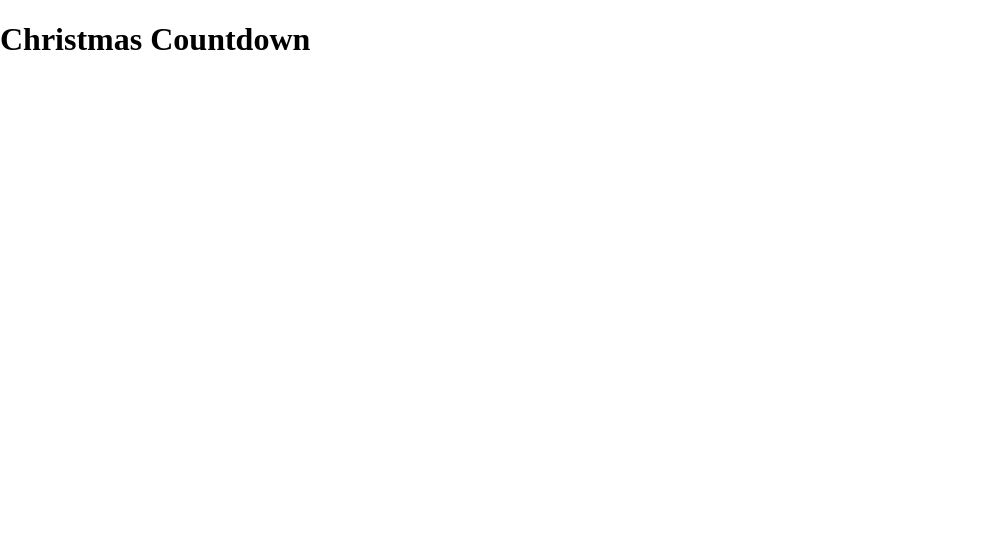
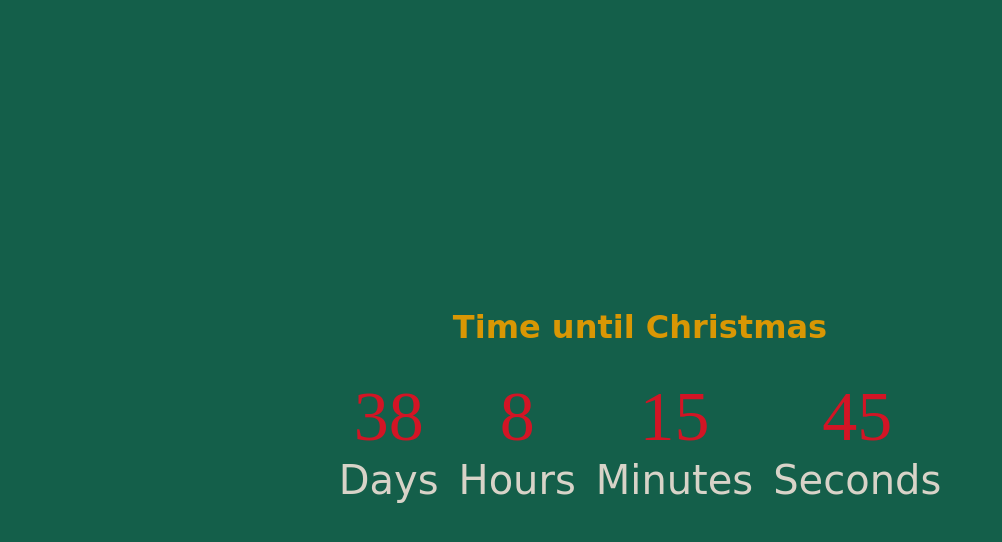
Before and after one commit to nickminor/ChristmasCounter, a plain HTML site: page index.html in a window 1280 px wide. Shown: the whole page, without its empty margins (0-1002 px from the left). Drawn offline with Linux system fonts and the light colour scheme; a web font is replaced by a local one.

Commit message:
html & css complete

```diff
--- a/index.html
+++ b/index.html
@@ -7,11 +7,21 @@
   <meta http-equiv="X-UA-Compatible" content="ie=edge">
   <title>Christmas Counter</title>
   <link rel="stylesheet" href="style.css">
+  <link
+    href="https://fonts.googleapis.com/css?family=Lily+Script+One|Mountains+of+Christmas|Petit+Formal+Script&display=swap"
+    rel="stylesheet">
+
 </head>
 
 <body>
-  <div>
-    <h1>Christmas Countdown</h1>
+  <div class="container">
+    <h1>Time until Christmas</h1>
+    <div class="countdown">
+      <div><span>38 </span><span>Days</span></div>
+      <div><span>8 </span><span>Hours</span></div>
+      <div><span>15 </span><span>Minutes</span></div>
+      <div><span>45 </span><span>Seconds</span></div>
+    </div>
     <script src="xmas.js"></script>
   </div>
 
--- a/style.css
+++ b/style.css
@@ -4,8 +4,51 @@
   --redish: #d21525;
   --goldish: #d99704;
 }
+/*
+font-family: 'Mountains of Christmas', cursive;
+font-family: 'Petit Formal Script', cursive;
+font-family: 'Lily Script One', cursive; */
 
 html,
 body {
   margin: 0;
+  height: 100vh;
 }
+
+h1 {
+  color: var(--goldish);
+  font-family: 'Petit Formal Script', cursive;
+}
+
+.container {
+  background-color: var(--greenish);
+  display: flex;
+  flex: 1;
+  height: 100%;
+  flex-direction: column;
+  justify-content: center;
+  align-items: center;
+}
+
+.countdown {
+  display: flex;
+  flex-direction: row;
+}
+
+.countdown > div {
+display: flex;
+flex-direction: column;
+padding: 10px;
+text-align: center;
+font-size: 70px;
+}
+
+.countdown > div > span{
+  color: var(--redish);
+}
+
+.countdown > div > span:nth-of-type(2){
+  color: var(--grayish);
+  font-family: 'Lily Script One', cursive;
+  font-size: 40px;
+}
```
